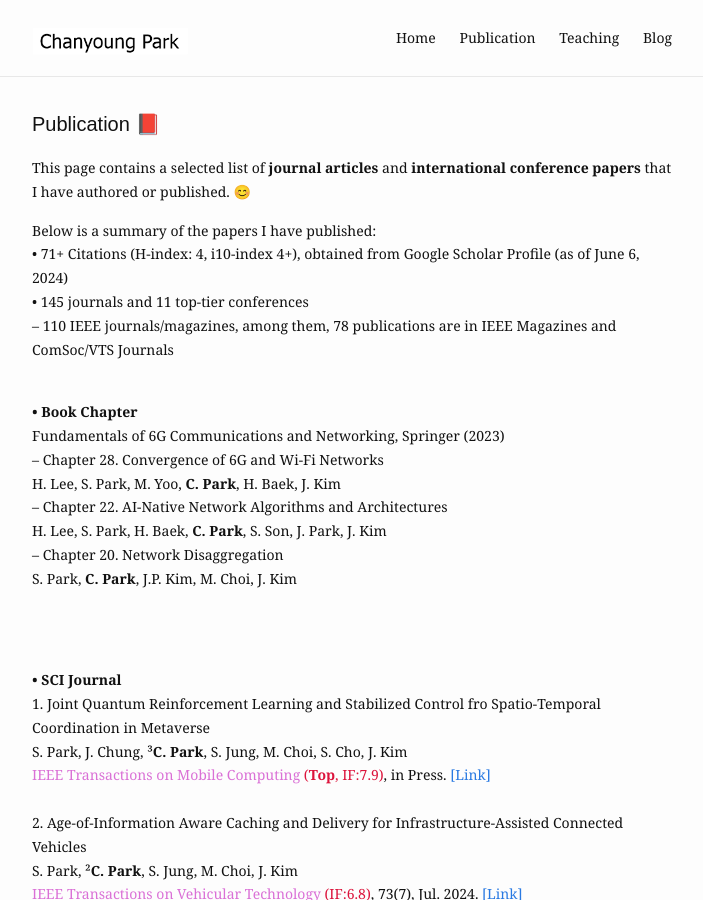
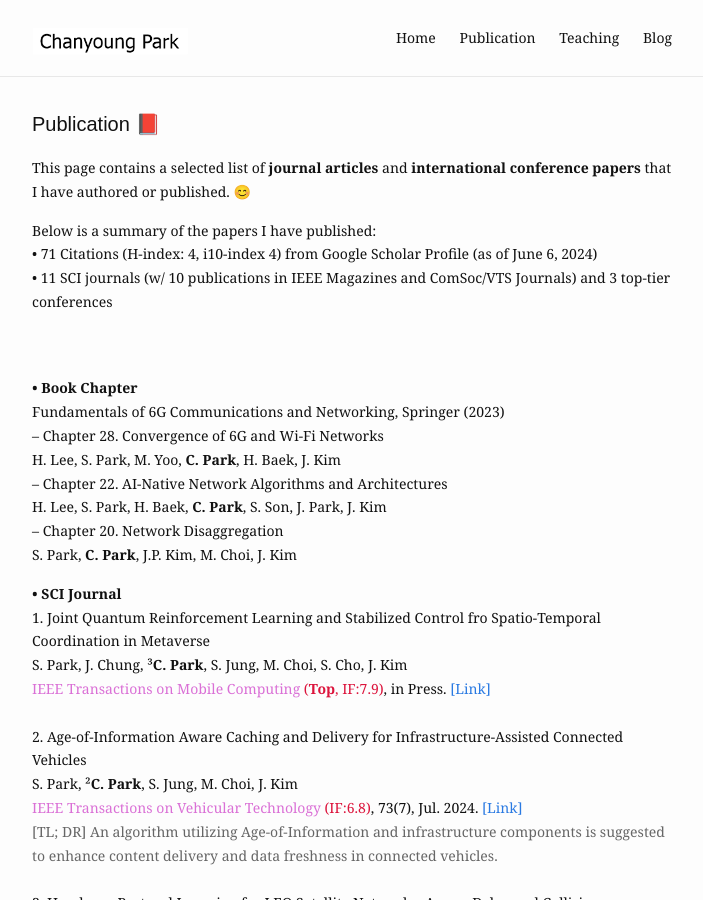
Before and after one commit to cosdeneb/cosdeneb.github.io, a Jekyll site: the page built from publication.md, in a window 1280 px wide and 900 px high. Shown: the whole window, without its empty margins (288-991 px from the left). Built offline with Jekyll 4.4.1, drawn with Linux system fonts in a browser that asks for light colours.

Commit message:
Update publication.md

```diff
--- a/publication.md
+++ b/publication.md
@@ -8,9 +8,8 @@ This page contains a selected list of <b>journal articles</b> and <b>internation
 <br/>
 
 Below is a summary of the papers I have published: <br/>
-• 71+ Citations (H-index: 4, i10-index 4+), obtained from Google Scholar Profile (as of June 6, 2024) <br/>
-• 145 journals and 11 top-tier conferences <br/>
-– 110 IEEE journals/magazines, among them, 78 publications are in IEEE Magazines and ComSoc/VTS Journals
+• 71 Citations (H-index: 4, i10-index 4) from Google Scholar Profile (as of June 6, 2024) <br/>
+• 11 SCI journals (w/ 10 publications in IEEE Magazines and ComSoc/VTS Journals) and 3 top-tier conferences <br/>
 <br/> <br/>
 
 <p>
@@ -22,7 +21,7 @@ Below is a summary of the papers I have published: <br/>
     H. Lee, S. Park, H. Baek, <b>C. Park</b>, S. Son, J. Park, J. Kim <br/>
   – Chapter 20. Network Disaggregation <br/>
     S. Park, <b>C. Park</b>, J.P. Kim, M. Choi, J. Kim
-</p><br/><br/>
+</p>
 
 <p>
   <b>• SCI Journal</b> <br/>
```
